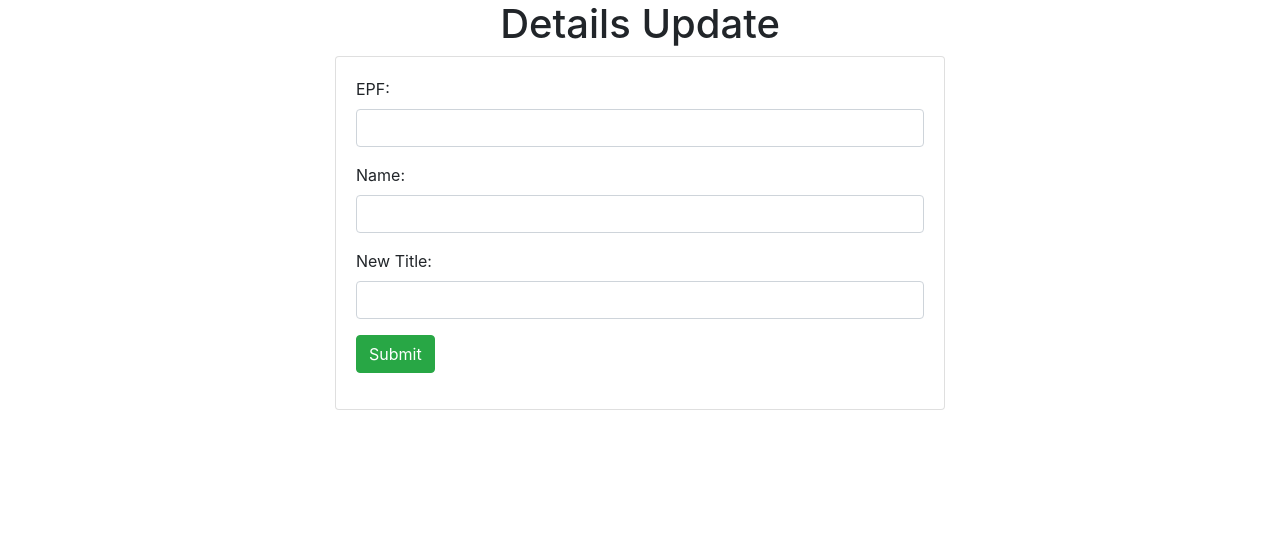
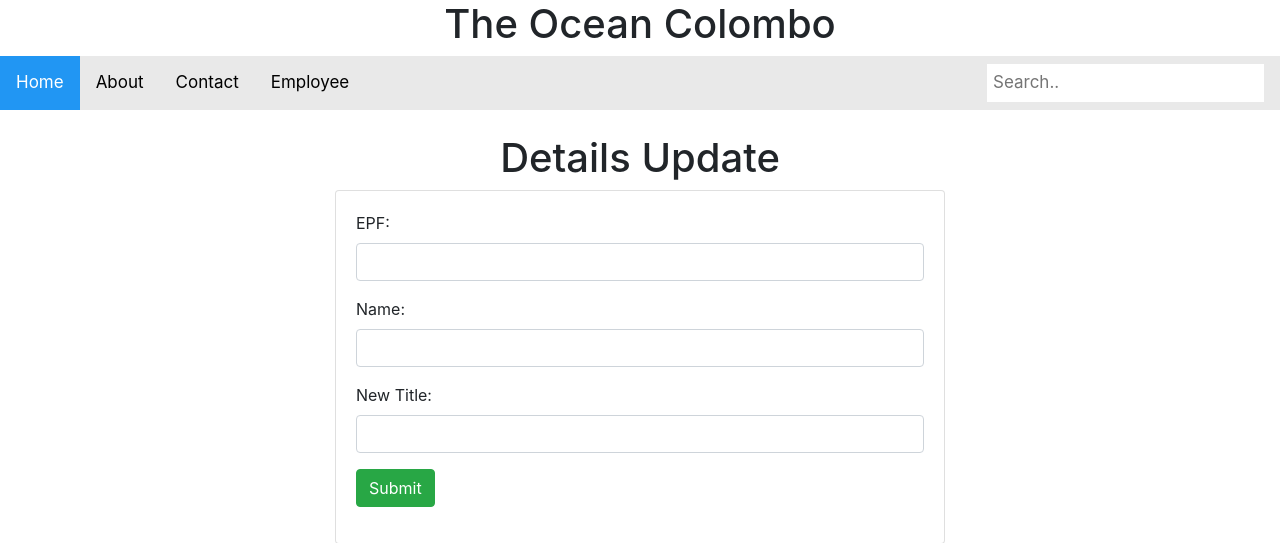
Before and after one commit to Mithila-Panagoda/TheOceanColombo, a Django app: page /updateEmp/ in a window 1280 px wide. Shown: the top 543 px of the page. Run offline with Django 3.2, Linux system fonts and the light colour scheme; some libraries are stand-ins or nearby versions.

Commit message:
Added intergration

```diff
--- a/templates/PromoManagement.html
+++ b/templates/PromoManagement.html
@@ -153,6 +153,7 @@ table, th, td {
     <a class="active" href="#home">Home</a>
     <a href="#about">About</a>
     <a href="#contact">Contact</a>
+      <a href="../viewEmployee">Employee</a>
     <input type="text" placeholder="Search..">
   </div>
   <br>
--- a/templates/UpdatePromo.html
+++ b/templates/UpdatePromo.html
@@ -1,6 +1,69 @@
 <!DOCTYPE html>
 <html>
 <head>
+ <style>
+  h1 {
+    font-size: 40px;
+    text-align: center;
+}
+/*Header style*/
+* {box-sizing: border-box;}
+
+body {
+  margin: 0;
+  font-family: Arial, Helvetica, sans-serif;
+}
+
+.topnav {
+  overflow: hidden;
+  background-color: #e9e9e9;
+}
+
+.topnav a {
+  float: left;
+  display: block;
+  color: black;
+  text-align: center;
+  padding: 14px 16px;
+  text-decoration: none;
+  font-size: 17px;
+}
+
+.topnav a:hover {
+  background-color: #ddd;
+  color: black;
+}
+
+.topnav a.active {
+  background-color: #2196F3;
+  color: white;
+}
+
+.topnav input[type=text] {
+  float: right;
+  padding: 6px;
+  margin-top: 8px;
+  margin-right: 16px;
+  border: none;
+  font-size: 17px;
+}
+
+@media screen and (max-width: 600px) {
+  .topnav a, .topnav input[type=text] {
+    float: none;
+    display: block;
+    text-align: left;
+    width: 100%;
+    margin: 0;
+    padding: 14px;
+  }
+
+  .topnav input[type=text] {
+    border: 1px solid #ccc;
+  }
+} /*Header style end*/
+ </style>
+  <h1>The Ocean Colombo</h1>
 <meta http-equiv="Content-Type" content="text/html; charset=ISO-8859-1">
 <title>Update Promo</title>
 <link
@@ -8,6 +71,14 @@
  rel="stylesheet"
  integrity="sha384-ggOyR0iXCbMQv3Xipma34MD+dH/1fQ784/j6cY/iJTQUOhcWr7x9JvoRxT2MZw1T"
  crossorigin="anonymous">
+  <div class="topnav">
+    <a class="active" href="#home">Home</a>
+    <a href="#about">About</a>
+    <a href="#contact">Contact</a>
+      <a href="../viewEmployee">Employee</a>
+    <input type="text" placeholder="Search..">
+  </div>
+  <br>
 </head>
 <body>
 
--- a/templates/ViewEmployee.html
+++ b/templates/ViewEmployee.html
@@ -158,7 +158,7 @@ table, th, td {
     <a class="active" href="#home">Home</a>
     <a href="#about">About</a>
     <a href="#contact">Contact</a>
-      <a href="#promotion">Promotion</a>
+      <a href="../promoManagement">Promotion</a>
     <input type="text" placeholder="Search..">
   </div>
   <br>
```
